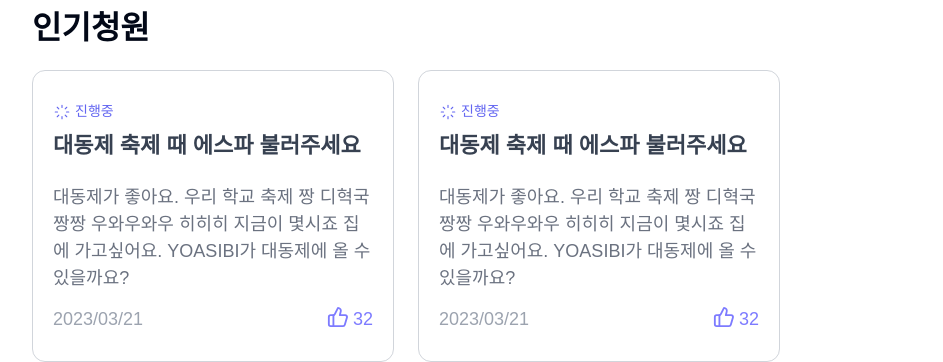
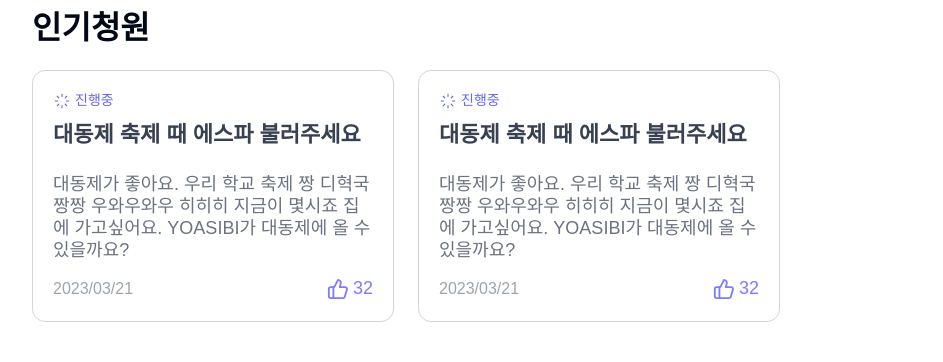
Before and after one commit to ssu-student-union/homepage-frontend, a React (Vite) app: page / in a window 1280 px wide. Shown: the part 1858-2220 px from the top of the page, without its empty margins (168-1111 px from the left). After the commit the page ends 2180 px from the top, so only its background shows below. Built offline with nearby package versions, Linux system fonts and the light colour scheme; no server answers; a small style sheet from the web is missing; a web font is replaced by a local one.

Commit message:
refactor: match height to design

```diff
--- a/src/components/PostTextPetition/index.tsx
+++ b/src/components/PostTextPetition/index.tsx
@@ -2,10 +2,12 @@ import { ThumbsUp } from 'lucide-react';
 import { ACTIVE_TAG, ANSWERED_TAG, CLOSED_TAG, RECEIVED_TAG } from '../StateTag/const';
 import { useResize } from '@/hooks/useResize';
 import { StateTagProps } from '../StateTag/types';
+import { Spacing } from '../Spacing';
 
 export function PostTextPetition({ current }: StateTagProps) {
   const { width } = useResize();
   const isSmallScreen = width <= 391;
+
   const renderStatusTag = () => {
     switch (current) {
       case 'ACTIVE':
@@ -22,20 +24,21 @@ export function PostTextPetition({ current }: StateTagProps) {
   };
 
   return (
-    <div className="petition-item w-[362px] flex-shrink-0 cursor-pointer rounded-[13px] border border-gray-300 bg-white px-5 py-7 xs:w-[304px] xs:py-[15px]">
+    <div className="petition-item flex h-[252px] w-[362px] flex-shrink-0 cursor-pointer items-center justify-center rounded-[13px] border border-gray-300 bg-white px-[1.25rem] xs:h-[184px] xs:w-[304px]">
       <div className="flex flex-col">
         {renderStatusTag()}
-        <div className="mb-[22px] mt-[7px] text-[1.375rem] font-bold text-gray-700 xs:mb-[12px] xs:text-[1rem]">
-          대동제 축제 때 에스파 불러주세요
-        </div>
-        <div className="mb-[14px] text-[1.125rem] font-medium text-gray-500 xs:mb-[9px] xs:text-[0.875rem]">
+        <Spacing size={7} direction="vertical" />
+        <div className="text-[1.375rem] font-bold text-gray-700 xs:text-[1rem]">대동제 축제 때 에스파 불러주세요</div>
+        <Spacing size={width > 390 ? 22 : 12} direction="vertical" />
+        <div className="line-clamp-4 text-[1.125rem] font-medium leading-[1.375rem] text-gray-500 xs:text-[0.875rem]">
           대동제가 좋아요. 우리 학교 축제 짱 디혁국 짱짱 우와우와우 히히히 지금이 몇시죠 집에 가고싶어요. YOASIBI가
           대동제에 올 수 있을까요?
         </div>
-        <div className="flex justify-between">
-          <div className="text-[1.125rem] font-normal text-gray-400 xs:text-[0.875rem]">2023/03/21</div>
-          <div className="flex gap-1 text-[#7D7BFF]">
-            <span className="cursor-pointer xs:pb-[9px] xs:pt-0">
+        <Spacing size={width > 390 ? 14 : 9} direction="vertical" />
+        <div className="flex items-center justify-between">
+          <div className="text-[1rem] font-normal text-gray-400 xs:text-[0.875rem]">2023/03/21</div>
+          <div className="flex items-center gap-1 text-[#7D7BFF]">
+            <span className="cursor-pointer">
               <ThumbsUp size={isSmallScreen ? 14 : 22} />
             </span>
             <span className="text-[1.125rem] font-medium xs:text-[0.875rem]">32</span>
--- a/src/components/StateTag/const/index.tsx
+++ b/src/components/StateTag/const/index.tsx
@@ -2,49 +2,49 @@ import { ActiveTagProps } from '../types';
 import { Spinner, CheckCircle, ChatTeardropText, ClockCountdown } from '@phosphor-icons/react';
 
 export function ACTIVE_TAG({ isActive }: ActiveTagProps) {
-  const active_Style = `flex gap-1 ${isActive ? 'text-indigo-500' : 'text-gray-400'}`;
+  const active_Style = `flex items-center gap-1 ${isActive ? 'text-indigo-500' : 'text-gray-400'}`;
   return (
     <div className={active_Style}>
-      <span className="pt-1">
+      <span>
         <Spinner size={18} />
       </span>
-      <p className="inline-block pt-[2px] align-middle text-[0.875rem]">진행중</p>
+      <p className="inline-block align-middle text-[0.875rem]">진행중</p>
     </div>
   );
 }
 
 export function RECEIVED_TAG({ isActive }: ActiveTagProps) {
-  const received_Style = `flex gap-1 ${isActive ? 'text-indigo-500' : 'text-gray-400'}`;
+  const received_Style = `flex items-center gap-1 ${isActive ? 'text-indigo-500' : 'text-gray-400'}`;
   return (
     <div className={received_Style}>
-      <span className="pt-1">
+      <span>
         <CheckCircle size={18} />
       </span>
-      <p className="inline-block pt-[2px] align-middle text-[0.875rem]">접수완료</p>
+      <p className="inline-block align-middle text-[0.875rem]">접수완료</p>
     </div>
   );
 }
 
 export function ANSWERED_TAG({ isActive }: ActiveTagProps) {
-  const answered_Style = `flex gap-1 ${isActive ? 'text-indigo-500' : 'text-gray-400'}`;
+  const answered_Style = `flex items-center gap-1 ${isActive ? 'text-indigo-500' : 'text-gray-400'}`;
   return (
     <div className={answered_Style}>
-      <span className="pt-1">
+      <span>
         <ChatTeardropText size={18} />
       </span>
-      <p className="inline-block pt-[2px] align-middle text-[0.875rem]">답변완료</p>
+      <p className="inline-block align-middle text-[0.875rem]">답변완료</p>
     </div>
   );
 }
 
 export function CLOSED_TAG({ isActive }: ActiveTagProps) {
-  const closed_Style = `flex gap-1 ${isActive ? 'text-gray-500' : 'text-gray-400'}`;
+  const closed_Style = `flex items-center gap-1 ${isActive ? 'text-gray-500' : 'text-gray-400'}`;
   return (
     <div className={closed_Style}>
-      <span className="pt-1">
+      <span>
         <ClockCountdown size={18} />
       </span>
-      <p className="inline-block pt-[2px] align-middle text-[0.875rem]">종료됨</p>
+      <p className="inline-block align-middle text-[0.875rem]">종료됨</p>
     </div>
   );
 }
```
